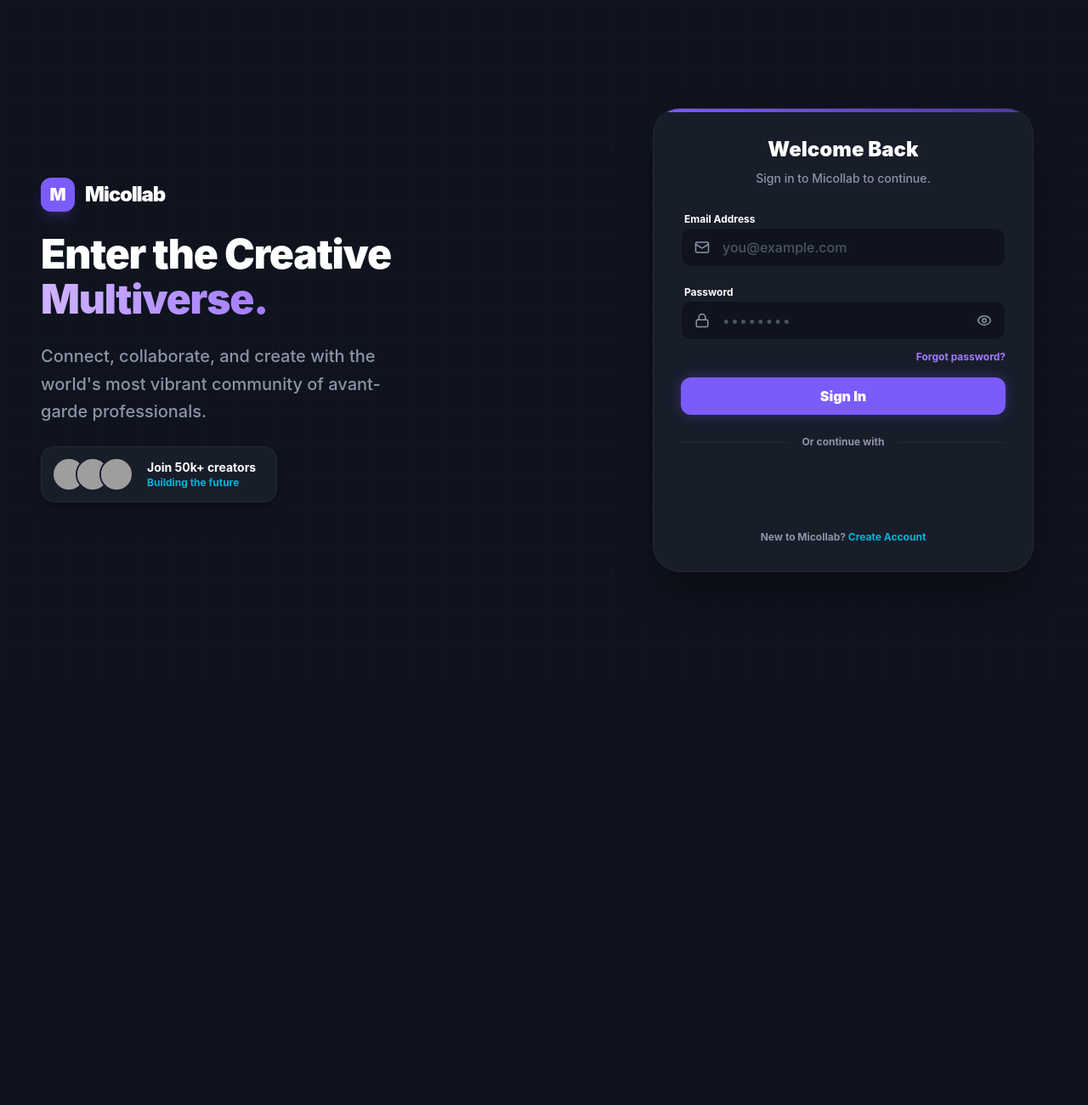
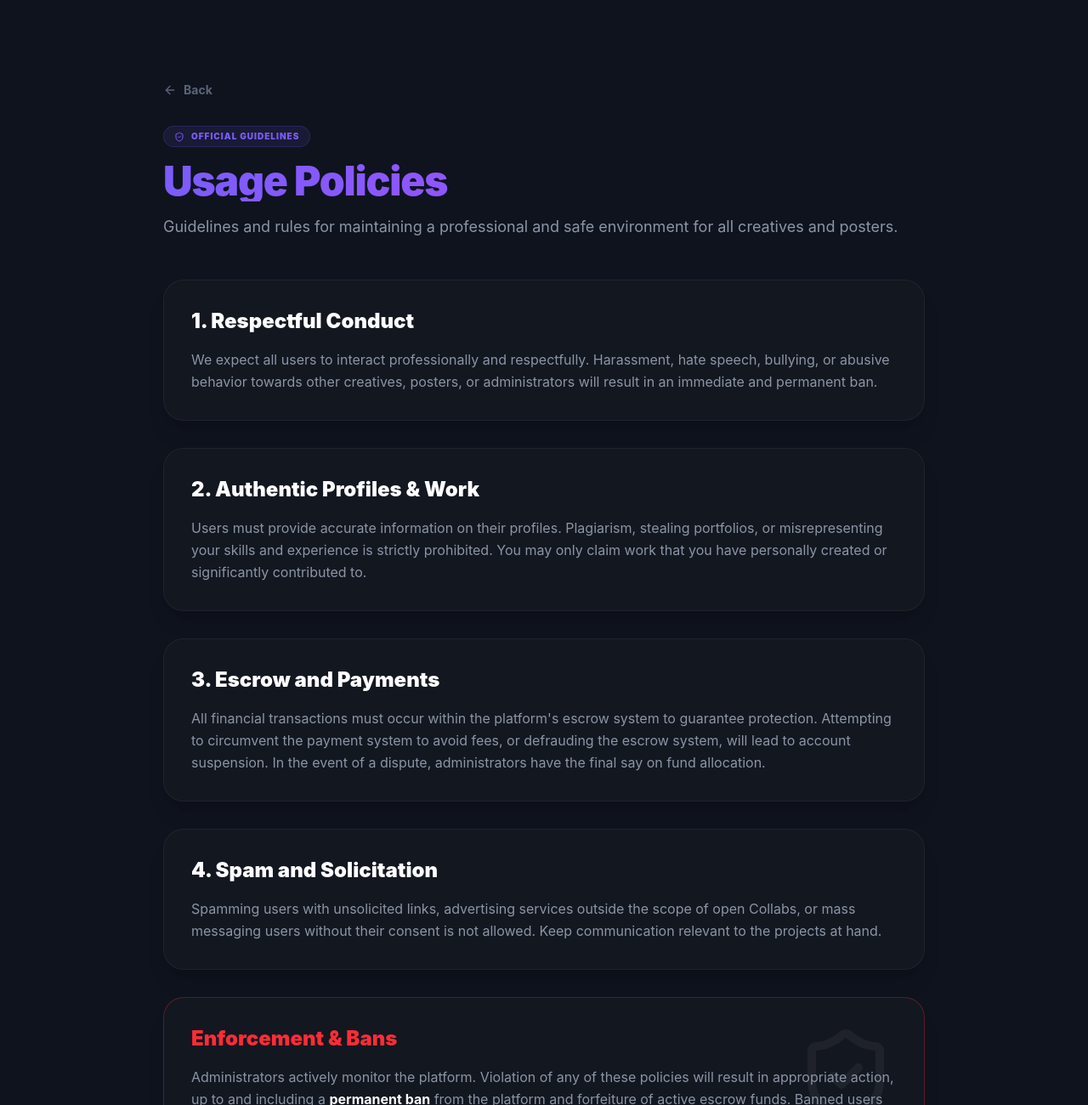
Before and after one commit to obinna-paul/micollab-website, a React (Vite) app in the folder client/: page /policies in a window 1280 px wide. Before the commit this address led to /login. Shown: the top 1300 px of the page at 85% size. Before the commit the page ends 800 px from the top, so only its background shows below. Built offline with nearby package versions, Linux system fonts and the light colour scheme; no server answers; grey boxes are pictures that could not be loaded.

Commit message:
Add Usage Policies and Global Ban Interceptor

```diff
--- a/client/src/App.jsx
+++ b/client/src/App.jsx
@@ -25,15 +25,37 @@ import AdminDashboard from './pages/AdminDashboard'; // We'll build this soon
 import AdminRoute from './components/AdminRoute';
 import Disputes from './pages/Disputes';
 import DisputeRoom from './pages/DisputeRoom';
+import Policies from './pages/Policies';
 import useAuthStore from './store/useAuthStore';
 import axios from 'axios';
 
 function App() {
-  const { initAuth, isAuthenticated, user, token } = useAuthStore();
+  const { initAuth, isAuthenticated, user, token, logout } = useAuthStore();
 
   useEffect(() => {
     initAuth();
   }, [initAuth]);
+
+  // Global Axios Interceptor for Bans/Auth Failures
+  useEffect(() => {
+    const interceptor = axios.interceptors.response.use(
+      (response) => response,
+      (error) => {
+        if (error.response && (error.response.status === 401 || error.response.status === 403)) {
+          if (error.response.data?.error?.includes('suspended') || error.response.data?.error?.includes('banned')) {
+            alert('Your account has been suspended for violating our terms of service.');
+            logout();
+          } else if (error.response.status === 401) {
+            logout();
+          }
+        }
+        return Promise.reject(error);
+      }
+    );
+    return () => {
+      axios.interceptors.response.eject(interceptor);
+    };
+  }, [logout]);
 
   // Global Activity Tracker
   useEffect(() => {
@@ -102,6 +124,7 @@ function App() {
       <Route path="/disputes/:id" element={requireAuth(<MainLayout><DisputeRoom /></MainLayout>)} />
 
       <Route path="/share/:linkId" element={<PublicSharePage />} />
+      <Route path="/policies" element={<Policies />} />
 
       {/* Catch all */}
       <Route path="*" element={<Navigate to={isAuthenticated && isOnboarded ? "/" : "/login"} />} />
--- /dev/null
+++ b/client/src/pages/Policies.jsx
@@ -0,0 +1,78 @@
+import React from 'react';
+import { ShieldCheck, ArrowLeft } from 'lucide-react';
+import { useNavigate } from 'react-router-dom';
+
+const Policies = () => {
+  const navigate = useNavigate();
+
+  return (
+    <div className="min-h-screen bg-[var(--bg-background)] text-[var(--text-primary)] pt-12 md:pt-24 px-4 md:px-6 pb-20">
+      <div className="max-w-4xl mx-auto">
+        <button
+          onClick={() => navigate(-1)}
+          className="flex items-center text-sm font-bold text-[var(--text-muted)] hover:text-primary transition mb-8"
+        >
+          <ArrowLeft size={16} className="mr-2" /> Back
+        </button>
+
+        <header className="mb-12">
+          <div className="inline-flex items-center gap-2 px-3 py-1 rounded-full bg-primary/10 text-primary font-black uppercase tracking-widest text-[10px] mb-4 border border-primary/20">
+            <ShieldCheck size={12} /> Official Guidelines
+          </div>
+          <h1 className="text-4xl md:text-5xl font-black tracking-tight mb-4 text-transparent bg-clip-text bg-gradient-to-r from-primary to-purple-500">
+            Usage Policies
+          </h1>
+          <p className="text-lg text-[var(--text-secondary)]">
+            Guidelines and rules for maintaining a professional and safe environment for all creatives and posters.
+          </p>
+        </header>
+
+        <div className="space-y-8">
+          <section className="bg-[var(--bg-surface)] p-8 rounded-3xl border border-[var(--border-primary)] shadow-xl hover:border-primary/50 transition duration-300">
+            <h2 className="text-2xl font-black mb-4">1. Respectful Conduct</h2>
+            <p className="text-[var(--text-secondary)] leading-relaxed">
+              We expect all users to interact professionally and respectfully. Harassment, hate speech, bullying, or abusive behavior towards other creatives, posters, or administrators will result in an immediate and permanent ban.
+            </p>
+          </section>
+
+          <section className="bg-[var(--bg-surface)] p-8 rounded-3xl border border-[var(--border-primary)] shadow-xl hover:border-primary/50 transition duration-300">
+            <h2 className="text-2xl font-black mb-4">2. Authentic Profiles & Work</h2>
+            <p className="text-[var(--text-secondary)] leading-relaxed">
+              Users must provide accurate information on their profiles. Plagiarism, stealing portfolios, or misrepresenting your skills and experience is strictly prohibited. You may only claim work that you have personally created or significantly contributed to.
+            </p>
+          </section>
+
+          <section className="bg-[var(--bg-surface)] p-8 rounded-3xl border border-[var(--border-primary)] shadow-xl hover:border-primary/50 transition duration-300">
+            <h2 className="text-2xl font-black mb-4">3. Escrow and Payments</h2>
+            <p className="text-[var(--text-secondary)] leading-relaxed">
+              All financial transactions must occur within the platform's escrow system to guarantee protection. Attempting to circumvent the payment system to avoid fees, or defrauding the escrow system, will lead to account suspension. In the event of a dispute, administrators have the final say on fund allocation.
+            </p>
+          </section>
+
+          <section className="bg-[var(--bg-surface)] p-8 rounded-3xl border border-[var(--border-primary)] shadow-xl hover:border-primary/50 transition duration-300">
+            <h2 className="text-2xl font-black mb-4">4. Spam and Solicitation</h2>
+            <p className="text-[var(--text-secondary)] leading-relaxed">
+              Spamming users with unsolicited links, advertising services outside the scope of open Collabs, or mass messaging users without their consent is not allowed. Keep communication relevant to the projects at hand.
+            </p>
+          </section>
+
+          <section className="bg-[var(--bg-surface)] p-8 rounded-3xl border border-[var(--border-primary)] shadow-xl border-red-500/30 relative overflow-hidden">
+            <div className="absolute top-0 right-0 p-8 opacity-5">
+              <ShieldCheck size={120} />
+            </div>
+            <h2 className="text-2xl font-black mb-4 text-red-500 relative z-10">Enforcement & Bans</h2>
+            <p className="text-[var(--text-secondary)] leading-relaxed relative z-10">
+              Administrators actively monitor the platform. Violation of any of these policies will result in appropriate action, up to and including a <strong className="text-[var(--text-primary)]">permanent ban</strong> from the platform and forfeiture of active escrow funds. Banned users lose access to their wallets, networks, and active collaborations.
+            </p>
+          </section>
+        </div>
+
+        <footer className="mt-16 text-center text-[var(--text-muted)] text-sm font-bold uppercase tracking-widest">
+          Last Updated: June 2026
+        </footer>
+      </div>
+    </div>
+  );
+};
+
+export default Policies;
--- a/client/src/pages/Register.jsx
+++ b/client/src/pages/Register.jsx
@@ -581,6 +581,11 @@ const Register = () => {
                     Already have an account? {' '}
                     <Link to="/login" className="text-[#00B5D8] hover:text-[var(--text-primary)] transition">Log in</Link>
                   </p>
+
+                  <p className="pt-2 text-center text-[var(--text-secondary)] text-[10px] font-bold">
+                    By signing up, you agree to our {' '}
+                    <Link to="/policies" target="_blank" className="text-[#7B5CFA] hover:underline transition">Usage Policies</Link>.
+                  </p>
                 </form>
               </motion.div>
             )}
```
